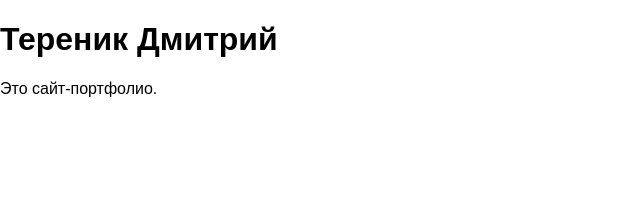
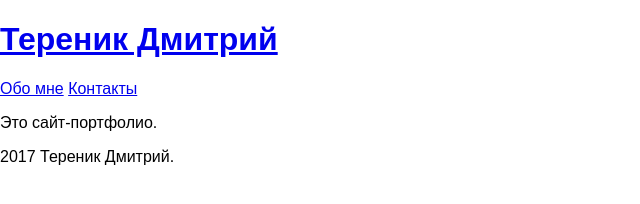
Before and after one commit to TerenikDmitry/TerenikDmitry.github.io, a plain HTML site: page index.html in a window 1280 px wide. Shown: the whole page, without its empty margins (0-640 px from the left). Drawn offline with Linux system fonts and the light colour scheme.

Commit message:
Add NAV panel Add footer text

```diff
--- a/index.html
+++ b/index.html
@@ -3,16 +3,22 @@
 <head>
 	<meta charset="utf-8">
 	<title>Тереник Дмитрий</title>
-		<link rel="stylesheet" type="text/css" href="normalize.css">
-		<link rel="stylesheet" type="text/css" href="style.css">
+	<link href="normalize.css" rel="stylesheet" type="text/css">
+	<link href="style.css" rel="stylesheet" type="text/css">
 </head>
 <body>
 	<div class="site">
-			<header><h1>Тереник Дмитрий</h1></header>
+		<header role="banner">
+			<nav role="navigation">
+				<h1 class="masthead-title"><a href="#">Тереник Дмитрий</a></h1>
+				<a href="#">Обо мне</a>
+				<a href="#">Контакты</a>
+			</nav>
+		</header>
 		<main>
 			<p>Это сайт-портфолио.</p>
 		</main>
-			<footer></footer>
+		<footer>2017 Тереник Дмитрий.</footer>
 	</div>
 </body>
 </html>
```
Lines whose indentation alone changed are shown as unchanged.
